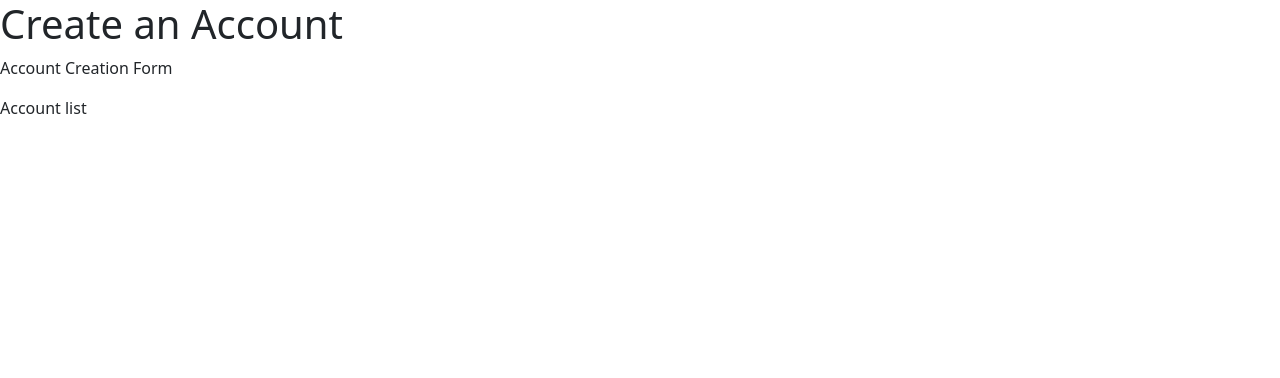
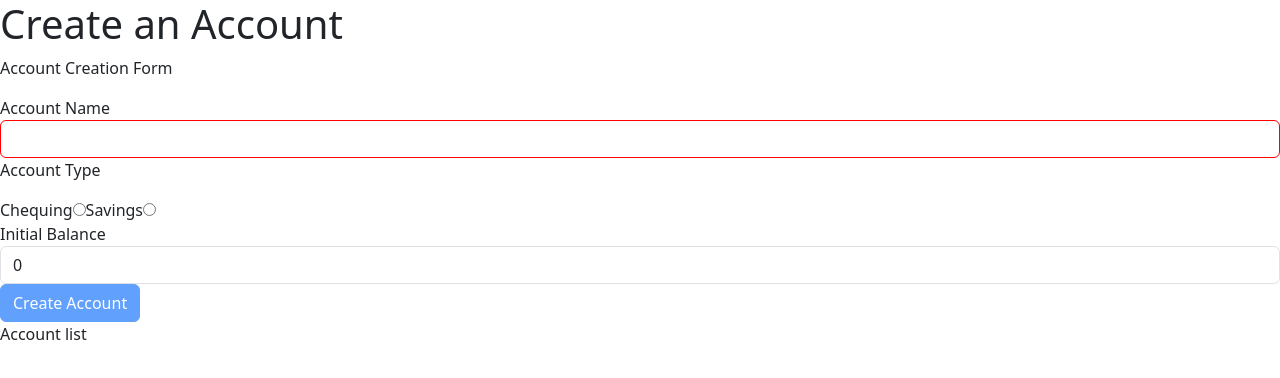
Before and after one commit to Aaron-Hoffman/transactions-app, an Angular app: page /create-account in a window 1280 px wide. Shown: the top 378 px of the page. Built offline with nearby package versions, Linux system fonts and the light colour scheme.

Commit message:
Add account creation form

```diff
--- a/src/app/create-account/create-account.component.html
+++ b/src/app/create-account/create-account.component.html
@@ -1,3 +1,21 @@
 <h1>Create an Account</h1>
 <p>Account Creation Form</p>
+<form [formGroup]="accountForm" (ngSubmit)="onSubmit()">
+    <div class="form-group">
+        <label for="name">Account Name</label>
+        <input type="text" id="name" formControlName="name" class="form-control">
+    </div>
+    <div class="form-group">
+        <p>Account Type</p>
+        <label for="chequing">Chequing</label>
+        <input type="radio" id="chequing" value="chequing" name="type" formControlName="type" class="form-radio-input">
+        <label for="savings">Savings</label>
+        <input type="radio" id="savings" value="savings" name="type" formControlName="type" class="form-radio-input">
+    </div>
+    <div class="form-group">
+        <label for="balance">Initial Balance</label>
+        <input type="number" id="balance" formControlName="balance" class="form-control">
+    </div>
+    <button type="submit" class="btn btn-primary" [class.disabled]="!accountForm.valid">Create Account</button>
+</form>
 <p>Account list</p>
--- a/src/app/create-account/create-account.component.ts
+++ b/src/app/create-account/create-account.component.ts
@@ -1,13 +1,24 @@
 import { Component } from '@angular/core';
+import { FormBuilder, ReactiveFormsModule, Validators } from '@angular/forms';
 
 @Component({
   selector: 'app-create-account',
   standalone: true,
-  imports: [],
+  imports: [ReactiveFormsModule],
   templateUrl: './create-account.component.html',
   styleUrl: './create-account.component.scss'
 })
 export class CreateAccountComponent {
+  constructor(private formBuilder: FormBuilder) {}
   // Should fetch all accounts and display them
   // Form should use transaction service to create a new account
+  accountForm = this.formBuilder.group({
+    name: ['', [Validators.required, Validators.minLength(5), Validators.maxLength(50)]],
+    type: ['', [Validators.required]],
+    balance: [0, [Validators.required, Validators.min(0)]],
+  })
+
+  onSubmit() {
+    console.log(this.accountForm.value);
+  }
 }
--- a/src/styles.scss
+++ b/src/styles.scss
@@ -1 +1,10 @@
 /* You can add global styles to this file, and also import other style files */
+
+input.ng-invalid {
+    border: 1px solid red;
+}
+
+.disabled {
+    pointer-events: none;
+    opacity: 0.5;
+}
```
